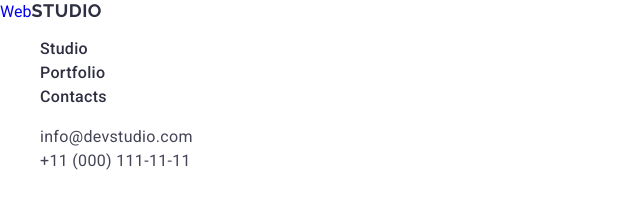
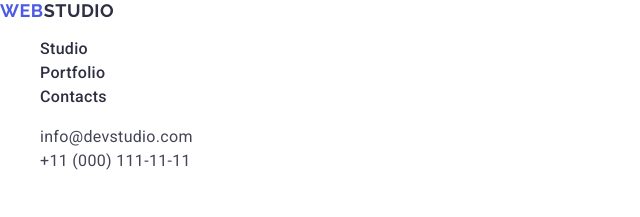
Before and after one commit to illias02/goit-markup-hw-02, a plain HTML site: page index.html in a window 1280 px wide. Shown: the top 217 px of the page, 0-640 px from the left. Drawn offline with nearby package versions, Linux system fonts and the light colour scheme.

Commit message:
“file”

```diff
--- a/css/styles.css
+++ b/css/styles.css
@@ -19,7 +19,7 @@ button {
 
 /* region header */
 
-..logo {
+.logo {
     font-family: "Raleway", sans-serif;
     font-weight: 700;
     font-size: 18px;
```
